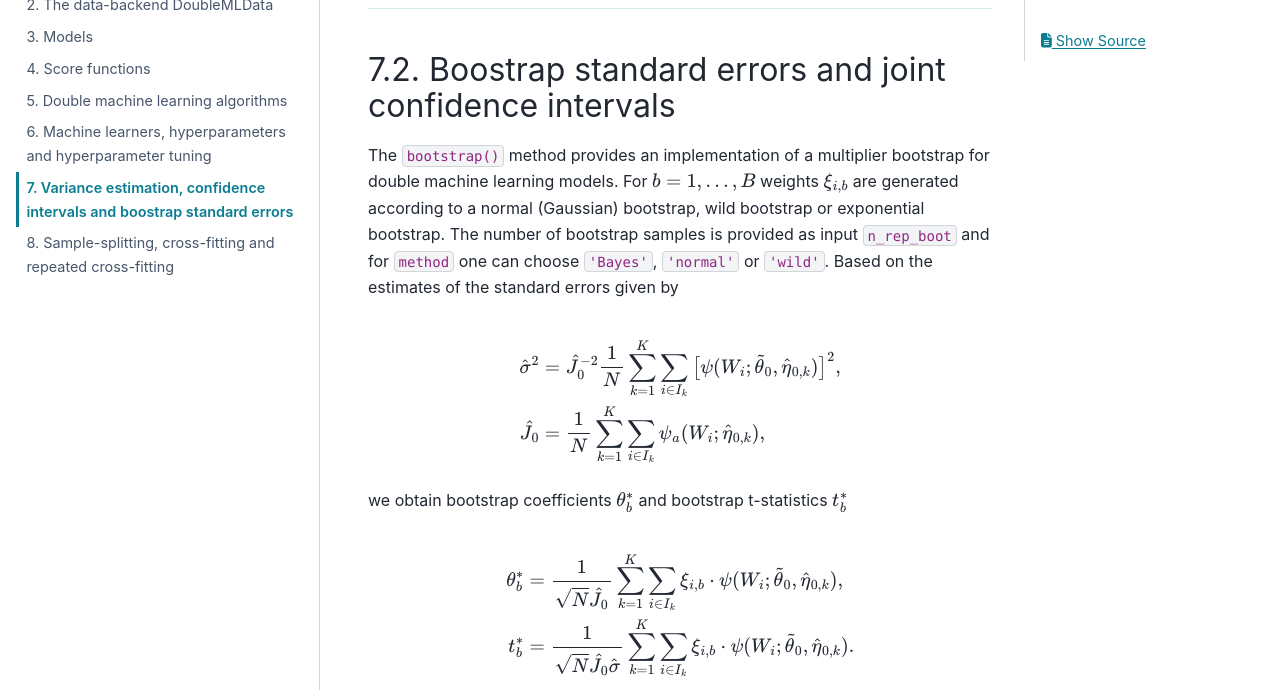
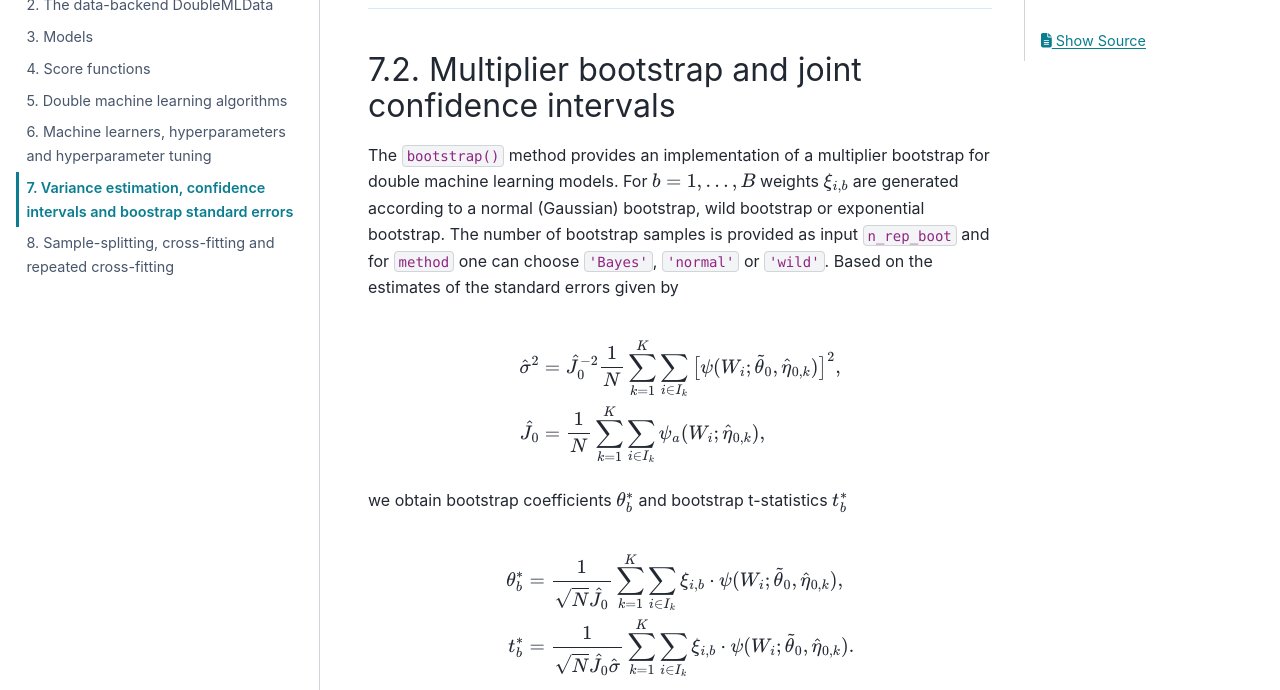
Before and after one commit to DoubleML/doubleml-for-py, a Sphinx documentation site: the page built from doc/guide/se_confint.rst, in a window 1280 px wide and 900 px high, scrolled down 2453 px, cut to the strip 210-900 px from the top of the window. Built offline with Sphinx 7.4.7 and the PyData theme 0.15.4, drawn with Linux system fonts in a browser that asks for light colours; pages that are not in the unit, such as notebooks, are missing from menus; some of the changed text lies outside the part shown.

Commit message:
rename section on bootstrap

```diff
--- a/doc/guide/se_confint.rst
+++ b/doc/guide/se_confint.rst
@@ -160,7 +160,7 @@ string-representation of the object.
 
 .. TODO: Add a documentation of the ``se_reestimate`` option here (especially for DML1 algorithm).
 
-Boostrap standard errors and joint confidence intervals
+Multiplier bootstrap and joint confidence intervals
 +++++++++++++++++++++++++++++++++++++++++++++++++++++++
 
 The ``bootstrap()`` method provides an implementation of a multiplier bootstrap for double machine learning models.
```
